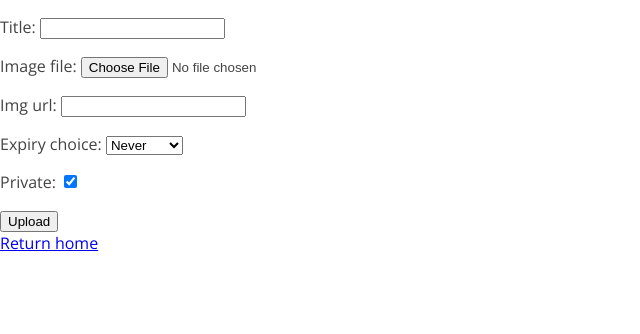
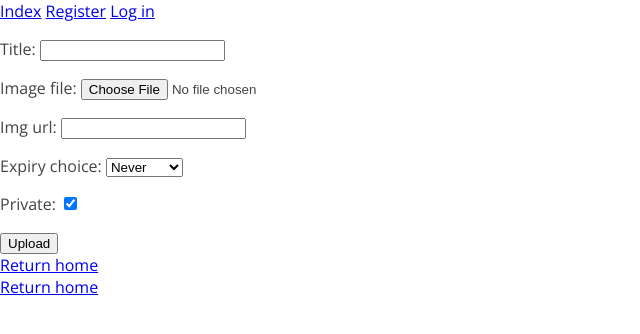
Before and after one commit to emojipeach/djangur, a Django app: page /upload/ in a window 1280 px wide. Shown: the top 334 px of the page, without its empty margins (0-640 px from the left). Run offline with Django 3.2, Linux system fonts and the light colour scheme; parts of the project's set-up code (start-up, migrations or seed data) failed here and were passed over; some libraries are stand-ins or nearby versions.

Commit message:
Update base.html

```diff
--- a/imageapp/templates/imageapp/base.html
+++ b/imageapp/templates/imageapp/base.html
@@ -54,5 +54,22 @@ body {
 </style>
 </head>
 <body>
+
+<a href="{% url 'imageapp:index' %}">Index</a>
+
+{% if user.is_authenticated %}
+  Hello, {{ user.username }}
+  <a href="{% url 'users:logout' %}">Log out</a>
+{% else %}
+  <a href="{% url 'users:register' %}">Register</a>
+  <a href="{% url 'users:login' %}">Log in</a>
+{% endif %}
+
+
 {% block content %}{% endblock content %}
+
+<div>
+  <a href="{% url 'imageapp:index' %}">Return home</a>
+</div>
+
 </body>
```
